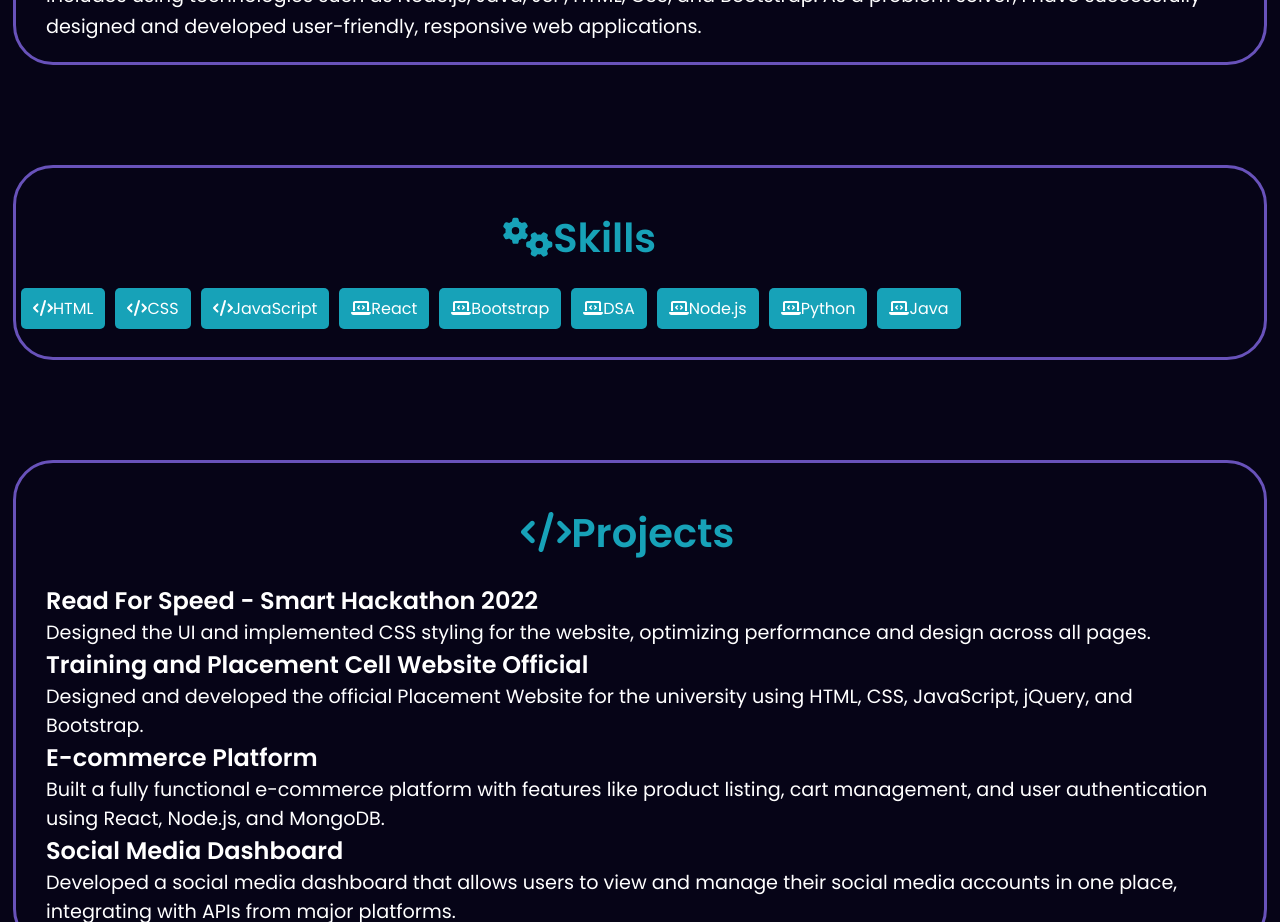
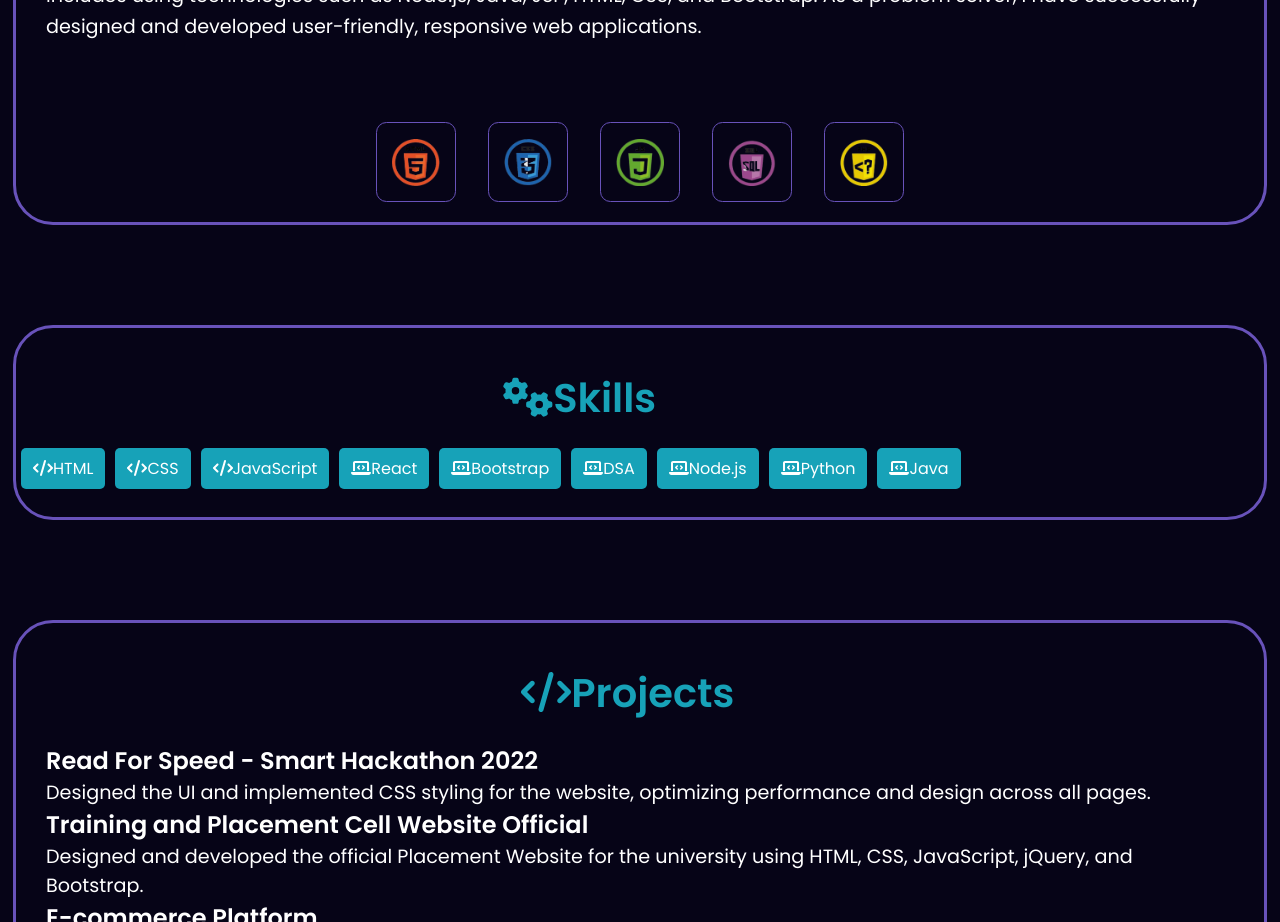
Before and after one commit to ImranImran786/portfolio3, a React (Create React App) app: page / in a window 1280 px wide. Shown: the part 1060-1982 px from the top of the page. Built offline with nearby package versions, Linux system fonts and the light colour scheme.

Commit message:
project is done

```diff
--- a/src/App.jsx
+++ b/src/App.jsx
@@ -1,9 +1,7 @@
 import React from "react"
 import "./App.css"
-// import Skills from "./components/Navbar/Skills/Skills"
 
 import { Navbar } from "./components/Navbar/Navbar"
-// import Hero from "./components/Navbar/Hero";
 import Hero from "./components/Navbar/Hero/Hero"
 import About from "./components/About";
 import Skills from "./components/Skills";
--- a/src/components/About.js
+++ b/src/components/About.js
@@ -32,6 +32,26 @@ const About = () => {
 						responsive web applications.
 					</p>
 				</div>
+
+				<div className="hero-img">
+				<div>
+            		<div className="tech-icon">
+                		<img src="./html.png" alt="tech-icon" />
+            		</div>
+            		<div className="tech-icon">
+                		<img src="./css.png" alt="tech-icon" />
+            		</div>
+            		<div className="tech-icon">
+                		<img src="./java.png" alt="tech-icon" />
+            		</div>
+            		<div className="tech-icon">
+                		<img src="./sql.png" alt="tech-icon" />
+            		</div>
+            		<div className="tech-icon">
+                		<img src="./php.png" alt="tech-icon" />
+            		</div>
+					</div>
+				</div>
 			</div>
 		</section>
 	);
```
Also changed, not shown: src/components/Breadcrumbs.js (deleted, +0 -40 lines), src/components/style.css (+37 -2 lines).
